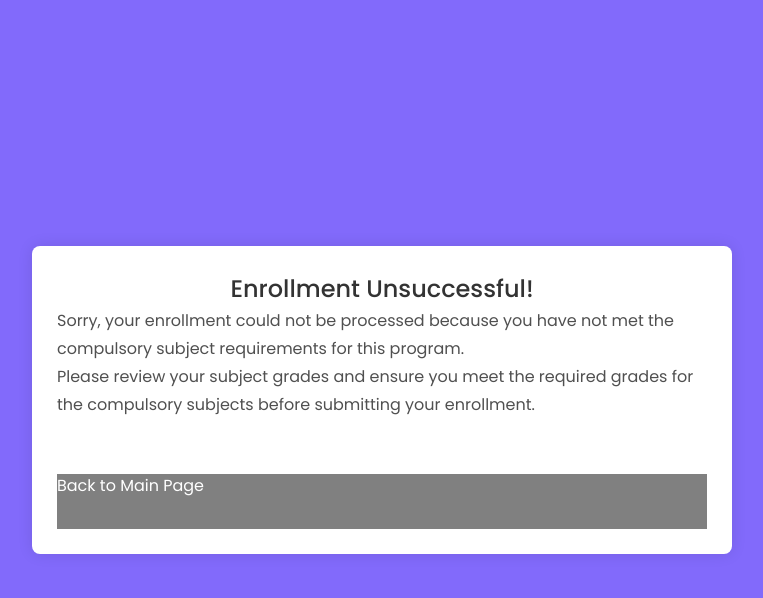
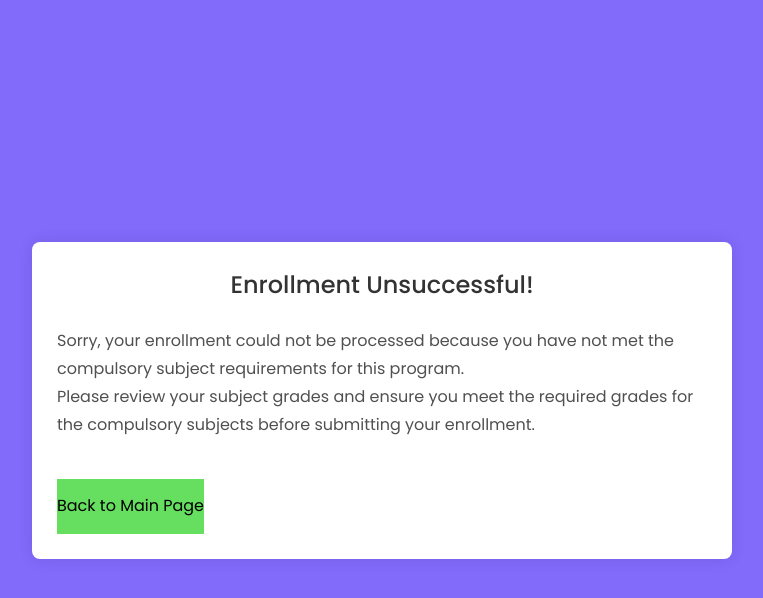
Before and after one commit to N0nEscapeSh3d0w/focs, a Flask app: template templates/enrollFail.html in a window 1280 px wide. Shown: the top 598 px of the page, without its empty margins (258-1021 px from the left). Run offline with Flask 3, Linux system fonts and the light colour scheme; the template is opened without the code that fills it, so the values that code supplies are empty; some libraries are stand-ins or nearby versions.

Commit message:
Update enrollFail.html

```diff
--- a/templates/enrollFail.html
+++ b/templates/enrollFail.html
@@ -12,6 +12,7 @@
 
         <header>Enrollment Unsuccessful!</header>
 
+          <br>
       {% if mismatched == None: %}
          <p>Sorry, your enrollment could not be processed because you have not met the required number of credits for this program.</p>
 
@@ -22,11 +23,12 @@
 
             <p>Please review your subject grades and ensure you meet the required grades for the compulsory subjects before submitting your enrollment.</p>
 
-                 <div style="padding-top:25px;">
+             <div style="padding-top:10px;">
 
 
-                      <a href="/" class="success-link">Back to Main Page</a>
+                    <a href="/"><button class="success-btn">Back to Main Page</button></a>
                   </div>
+
 
     </section>
 
```
